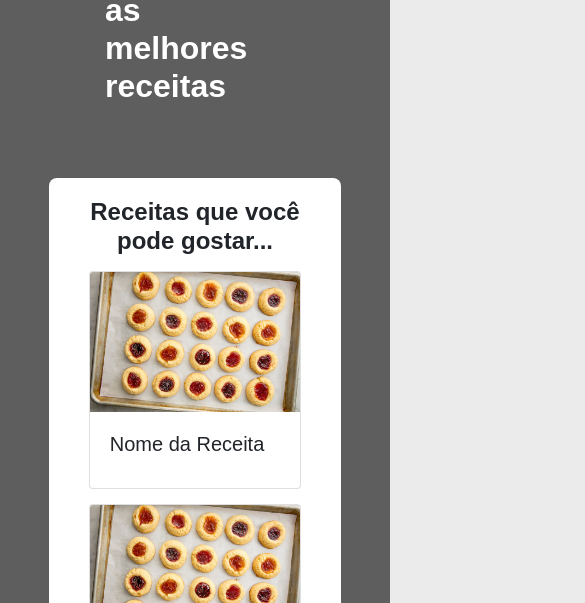
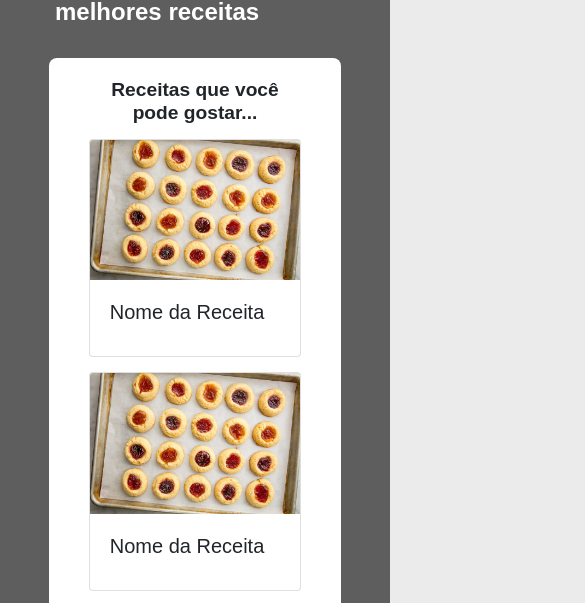
Before and after one commit to rafaeldoug/dh-proj-integrador, a plain HTML site: page index.html in a window 390 px wide. Shown: the part 171-774 px from the top of the page, 585 px wide, since content can reach past the window. Drawn offline with nearby package versions, Linux system fonts and the light colour scheme; no server answers; a web font is replaced by a local one.

Commit message:
pequenos ajustes de CSS

```diff
--- a/css/index.css
+++ b/css/index.css
@@ -51,7 +51,7 @@ body::after {
 
 @media screen and (max-width: 1024px) {
   .texto-lateral {
-    font-size: 2rem;
+    font-size: 2.2rem;
     margin-left: 50px;
   }
 
@@ -70,7 +70,7 @@ body::after {
   }
 }
 
-@media screen and (max-width: 360px) {
+@media screen and (max-width: 426px) {
   .texto-lateral {
     font-size: 1.5rem;
     margin: 0px;
@@ -82,7 +82,7 @@ body::after {
 
   .texto-lateral-container {
     width: 200%;
-    height: 150px;
+    height: 120px;
     display: flex;
     align-items: center;
     justify-content: left;
```
